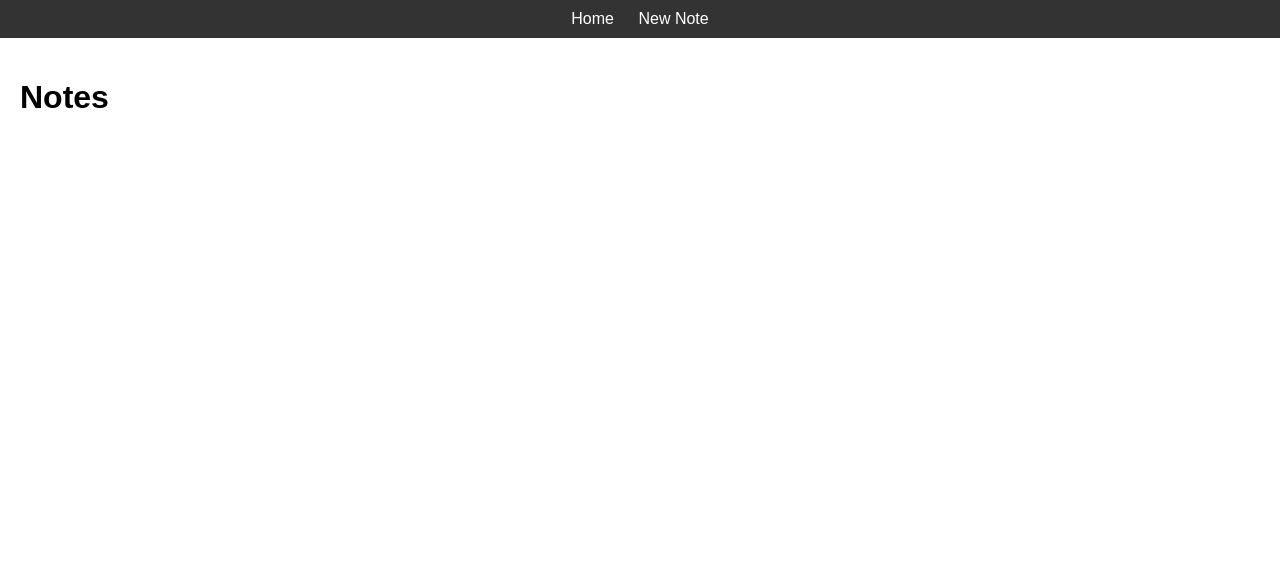
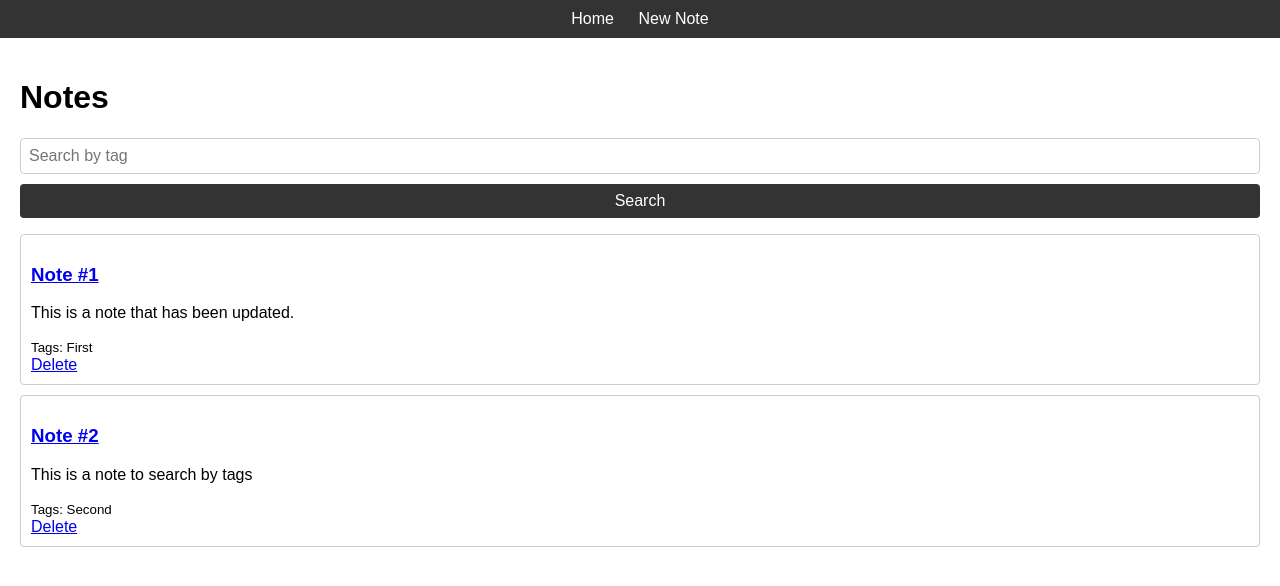
Before and after one commit to Cmerch91/CW_Web_Dev, a Flask app: page / in a window 1280 px wide. Shown: the top 586 px of the page. Run offline with Flask 3, Linux system fonts and the light colour scheme; data comes from the database, SQL or seed files in the repository.

Commit message:
Search function for tags added

```diff
--- a/Capture/app.py
+++ b/Capture/app.py
@@ -16,7 +16,14 @@ class Note(db.Model):
 # Routes
 @app.route('/')
 def home():
-    notes = Note.query.all()
+    # Get the search tag query from the request arguments
+    tag = request.args.get('tag')
+    if tag:
+        # Filter notes where tags contain the search term (case-insensitive)
+        notes = Note.query.filter(Note.tags.ilike(f'%{tag}%')).all()
+    else:
+        # If no search term is provided, display all notes
+        notes = Note.query.all()
     return render_template('home.html', notes=notes)
 
 @app.route('/notes/new', methods=['GET', 'POST'])
@@ -53,5 +60,5 @@ def delete_note(id):
     return redirect(url_for('home'))
 
 if __name__ == '__main__':
-    db.create_all()  # This creates all tables defined by SQLAlchemy models
-    app.run(host="0.0.0.0", port=5000, debug=True)
+    db.create_all()
+    app.run(debug=True)
--- a/Capture/templates/home.html
+++ b/Capture/templates/home.html
@@ -1,6 +1,14 @@
 {% extends 'base.html' %}
+
 {% block content %}
 <h1>Notes</h1>
+
+<!-- Search Form -->
+<form method="GET" action="{{ url_for('home') }}">
+    <input type="text" name="tag" placeholder="Search by tag" value="{{ request.args.get('tag', '') }}">
+    <button type="submit">Search</button>
+</form>
+
 <ul>
     {% for note in notes %}
     <li>
```
Also changed, not shown: Capture/instance/notes.db.
